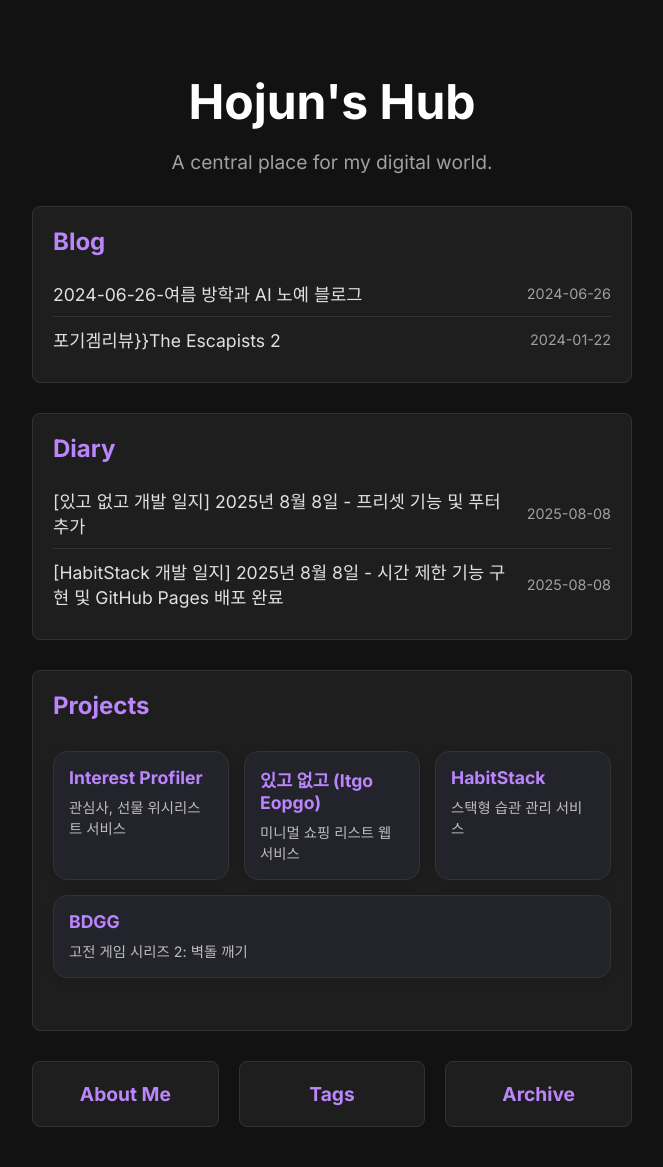
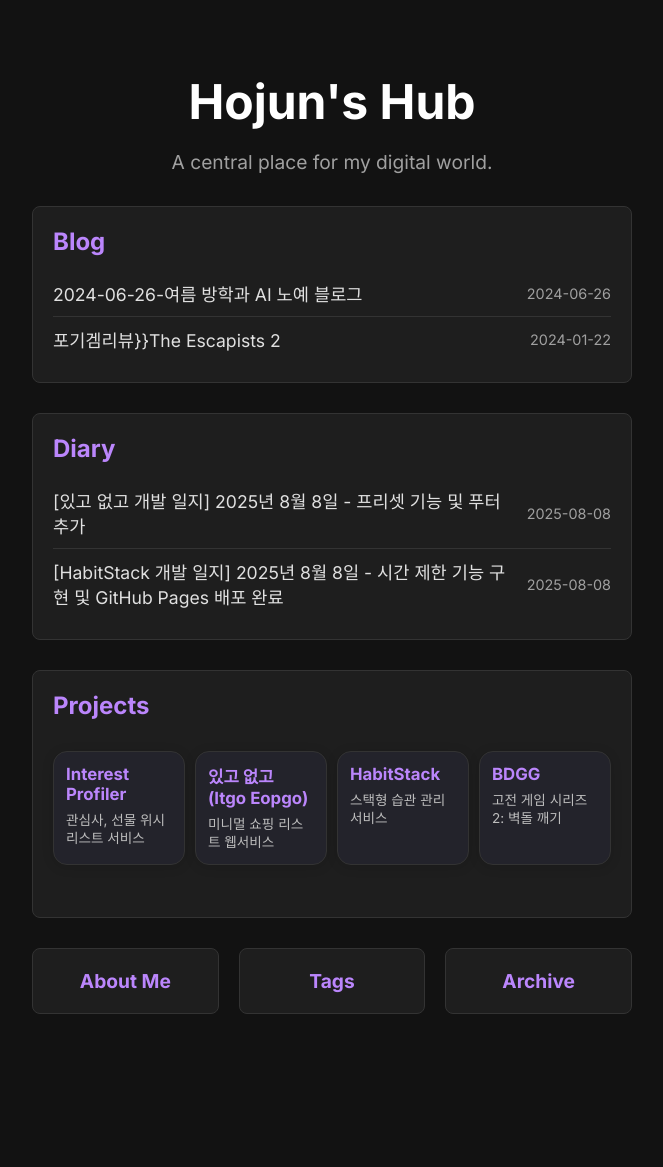
Before and after one commit to hojun313/hojun313.github.io, a Jekyll site: the page built from index.html, in a window 1280 px wide. Shown: the whole page, without its empty margins (308-971 px from the left). Built offline with Jekyll 4.4.1, drawn with Linux system fonts in a browser that asks for light colours; after the commit the page ends 1054 px from its top, so only the background shows below that.

Commit message:
더 줄이기

```diff
--- a/assets/css/style.css
+++ b/assets/css/style.css
@@ -460,21 +460,22 @@ body.page-hub {
 
 /* --- Hub Page Project Card Overrides --- */
 .hub-section .projects-list {
-    gap: 15px;
+    gap: 10px; /* Reduced gap */
 }
 
 .hub-section .project-card {
     width: auto; /* Override fixed width */
-    flex: 1 1 100px; /* Allow cards to grow and shrink */
-    padding: 15px;
-    min-width: 100px;
+    flex: 1 1 0; /* Allow cards to shrink as much as needed */
+    padding: 12px;
+    min-width: 0; /* Remove minimum width constraint */
 }
 
 .hub-section .project-card h2 {
-    font-size: 1.1em;
+    font-size: 1.05em;
+    margin-bottom: 8px;
 }
 
 .hub-section .project-card p {
-    font-size: 0.9em;
-    line-height: 1.4;
+    font-size: 0.85em;
+    line-height: 1.3;
 }
```
